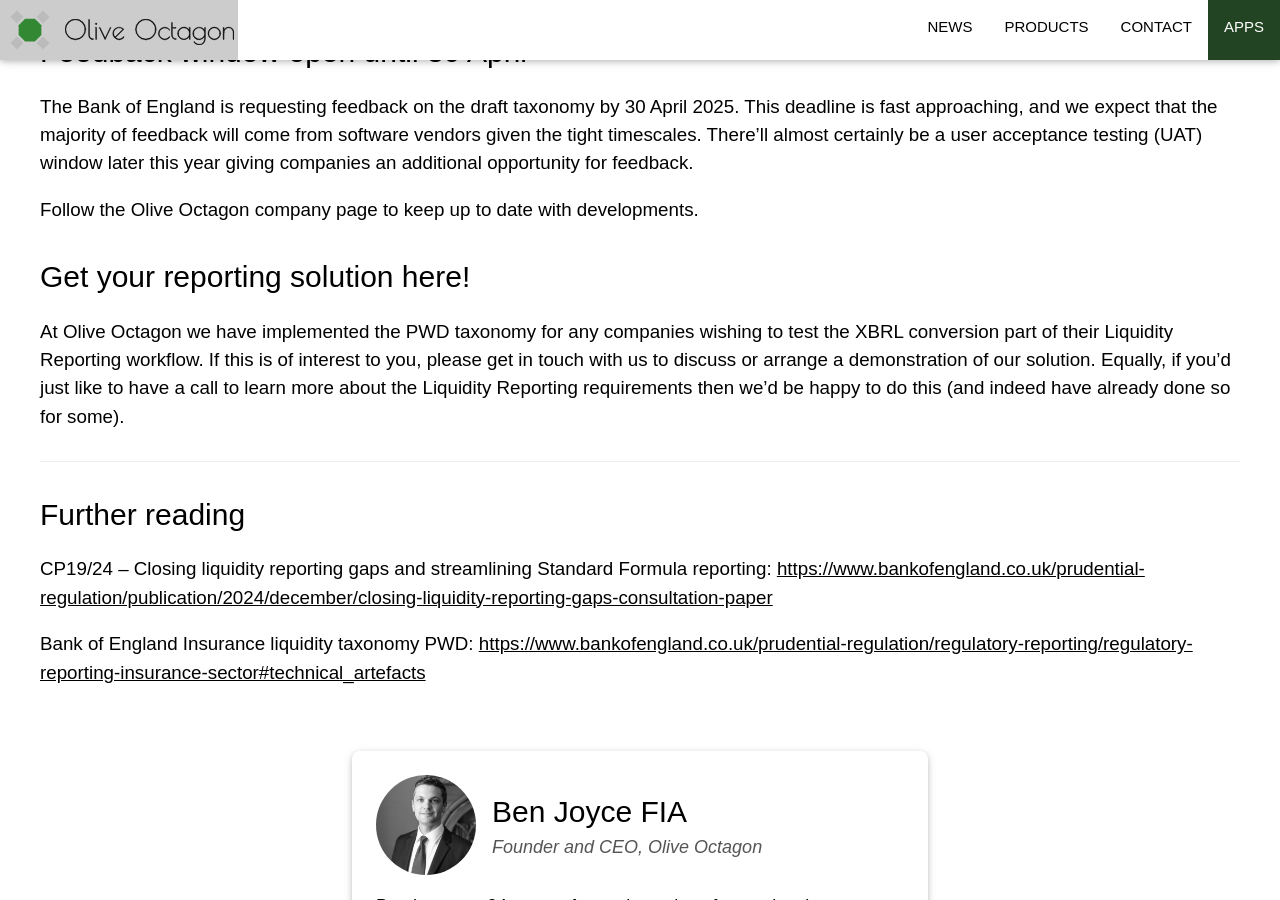
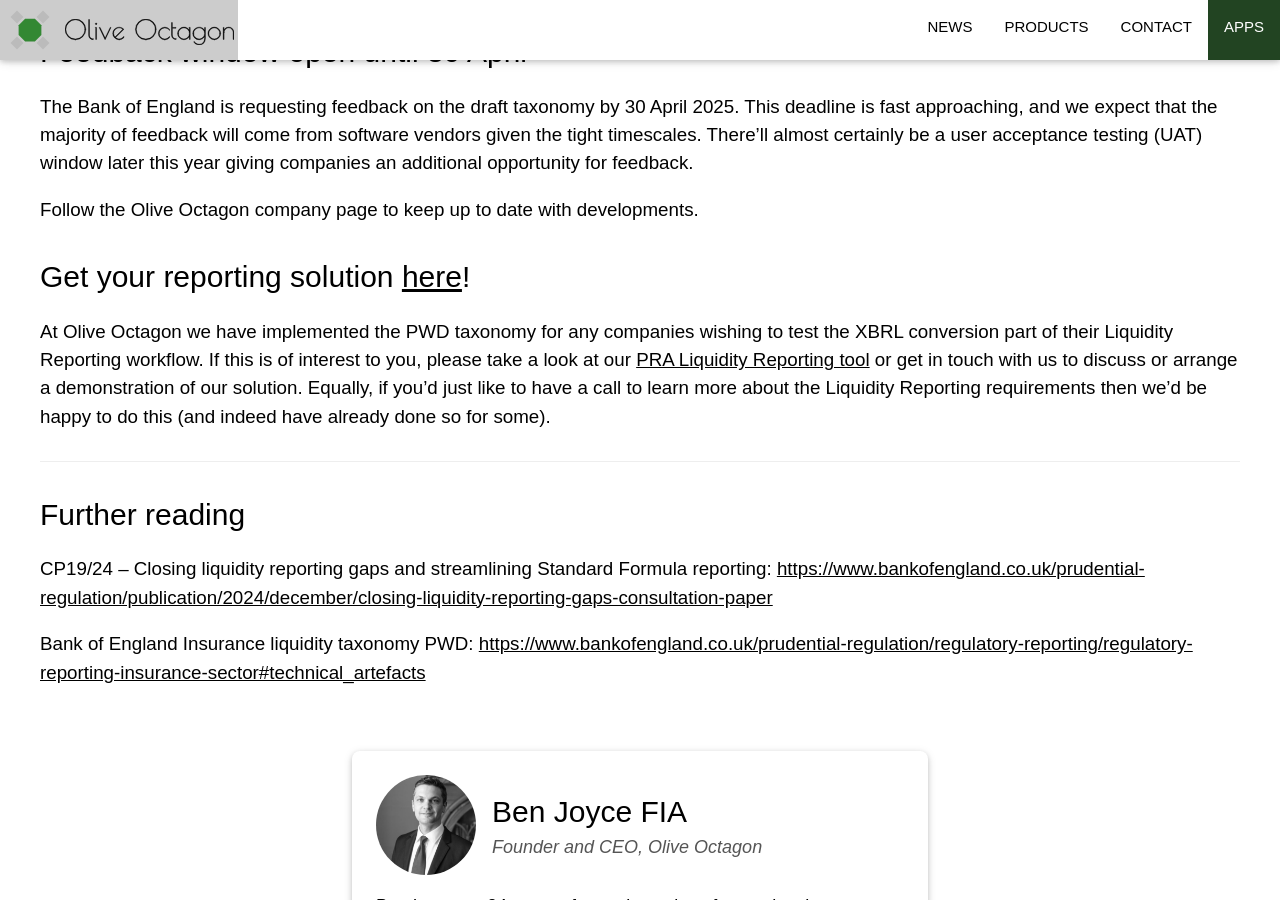
Before and after one commit to oliveoctagon/oliveoctagon.github.io, a Jekyll site: the page built from _posts/2025-04-22-pra-liquidity-reporting.md, in a window 1280 px wide and 900 px high, scrolled down 2272 px. Built offline with Jekyll 4.4.1, drawn with Linux system fonts in a browser that asks for light colours; some web fonts are replaced.

Commit message:
Add links to product page in the PRA Liquidity blog post

```diff
--- a/_posts/2025-04-22-pra-liquidity-reporting.md
+++ b/_posts/2025-04-22-pra-liquidity-reporting.md
@@ -44,9 +44,9 @@
 
 Follow the Olive Octagon company page to keep up to date with developments.
 
-## Get your reporting solution here!
+## Get your reporting solution [here](/products/pra-liquidity/)!
 
-At Olive Octagon we have implemented the PWD taxonomy for any companies wishing to test the XBRL conversion part of their Liquidity Reporting workflow. If this is of interest to you, please get in touch with us to discuss or arrange a demonstration of our solution. Equally, if you'd just like to have a call to learn more about the Liquidity Reporting requirements then we'd be happy to do this (and indeed have already done so for some).
+At Olive Octagon we have implemented the PWD taxonomy for any companies wishing to test the XBRL conversion part of their Liquidity Reporting workflow. If this is of interest to you, please take a look at our [PRA Liquidity Reporting tool](/products/pra-liquidity/) or get in touch with us to discuss or arrange a demonstration of our solution. Equally, if you'd just like to have a call to learn more about the Liquidity Reporting requirements then we'd be happy to do this (and indeed have already done so for some).
 
 ---
 
```
